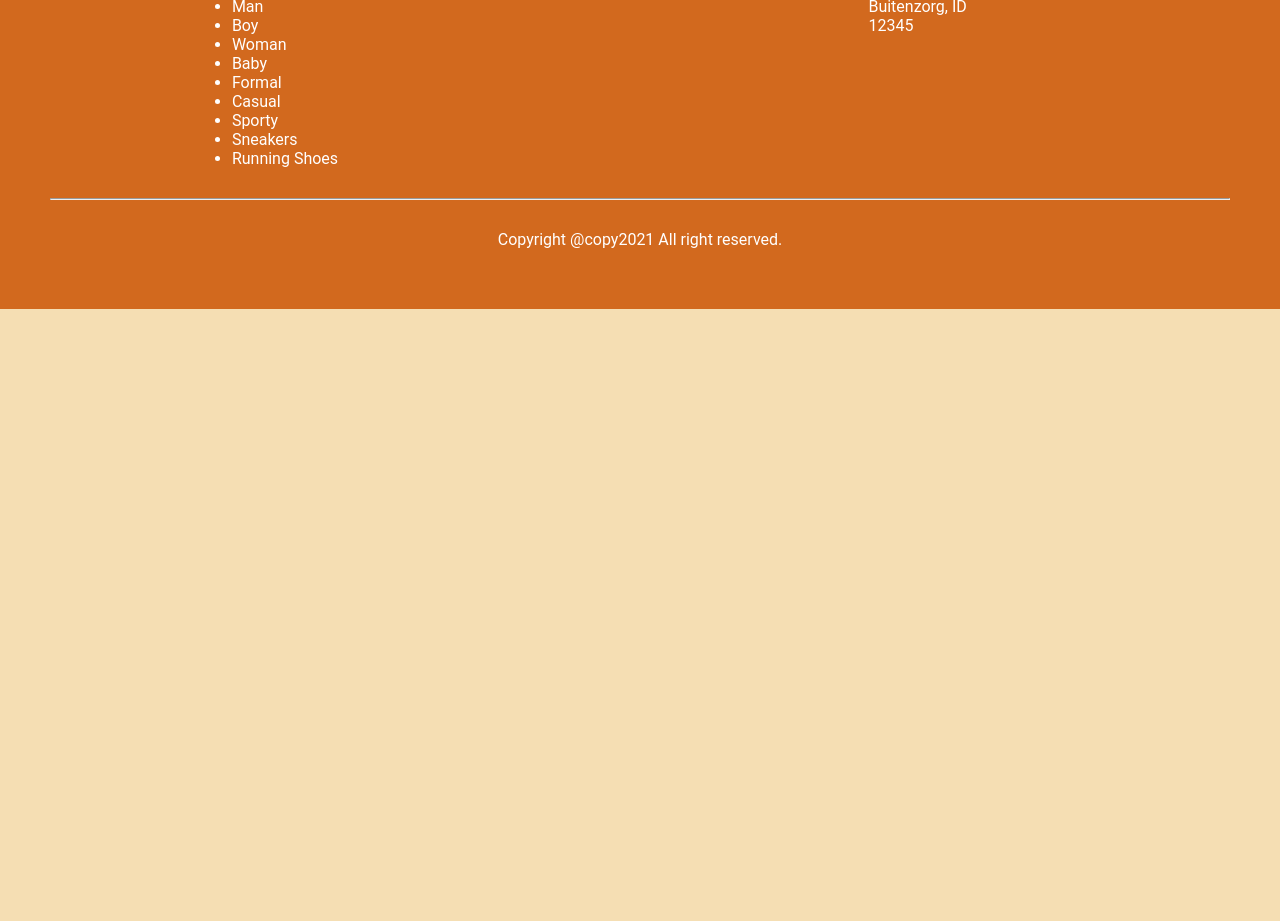
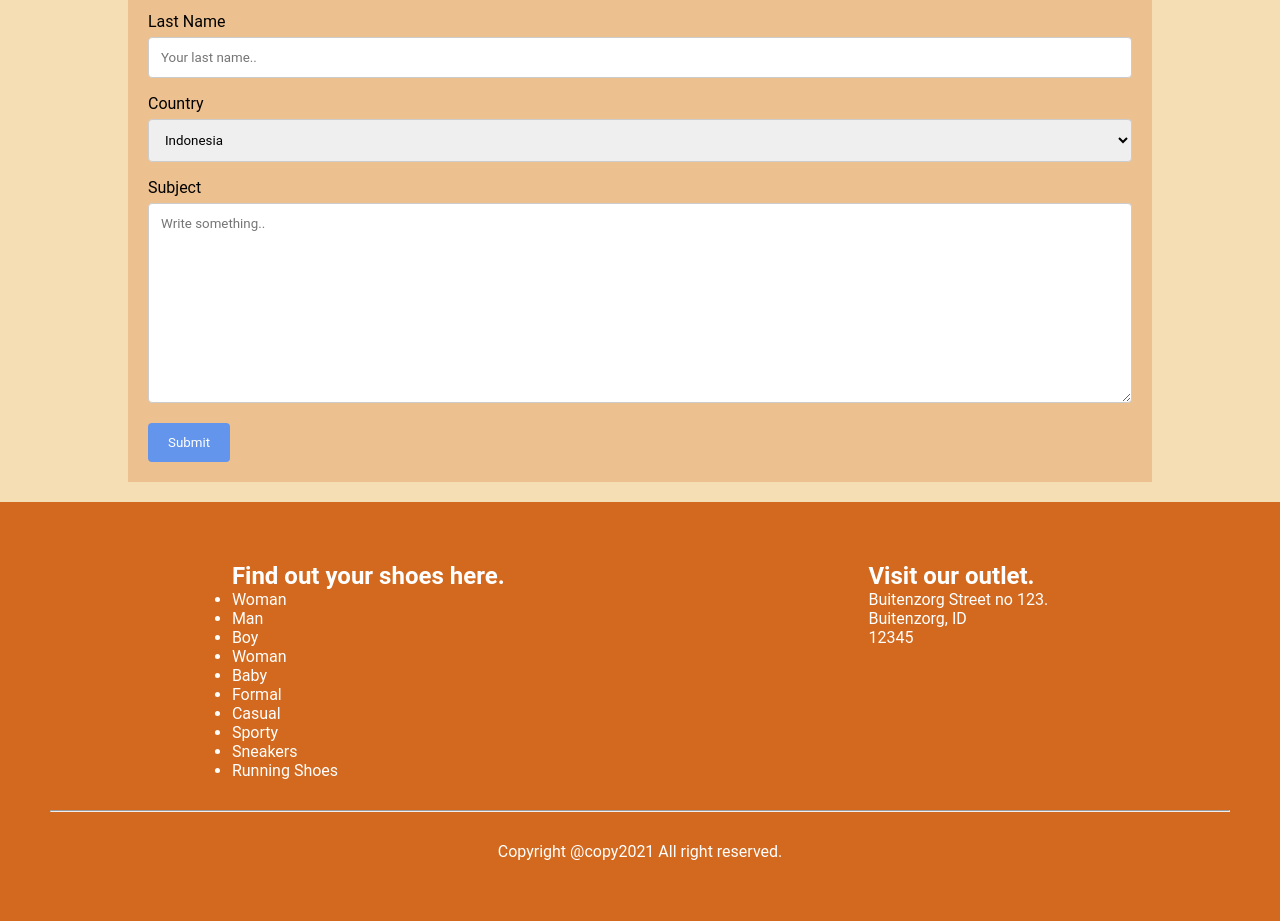
Before and after one commit to digitradiart/sneakers-online-store-vanillajs, a plain HTML site: page pages/contact.html in a window 1280 px wide. Shown: the part 410-1331 px from the top of the page. Before the commit the page ends 800 px from the top, so only its background shows below. Drawn offline with nearby package versions, Linux system fonts and the light colour scheme.

Commit message:
contact form

```diff
--- a/css/style.css
+++ b/css/style.css
@@ -53,9 +53,9 @@ nav li a {
     position: fixed;
     top: 0;
     width: 100%;
-    margin-top: -20px;
+    margin-top: -35px;
     background-color: chocolate;
-    height: 100px;
+    height: 88px;
 }
 
 .cart ion-icon {
@@ -65,7 +65,7 @@ nav li a {
 }
 
 .cart a {
-    background-color: blue;
+    background-color: cornflowerblue;
     color: white;
     cursor: pointer;
     text-decoration: none;
@@ -93,7 +93,7 @@ nav li a {
 .add-cart {
     position: absolute;
     width: 100%;
-    background-color: blue;
+    background-color: cornflowerblue;
     transition: all 0.3s ease-in-out;
     opacity: 0;
     cursor: pointer;
@@ -134,3 +134,36 @@ footer .copyright {
     padding: 30px;
     text-align: center;
 }
+
+
+/* FORM POPUP */
+
+#myForm {
+    background-color: rgba(230, 164, 111, 0.5);
+    width: 80%;
+    height: auto;
+    margin: 20px auto;
+    padding: 20px;
+}
+
+#myForm input[type=text],
+select,
+textarea {
+    width: 100%;
+    padding: 12px;
+    border: 1px solid #ccc;
+    border-radius: 4px;
+    box-sizing: border-box;
+    margin-top: 6px;
+    margin-bottom: 16px;
+    resize: vertical;
+}
+
+#myForm input[type=submit] {
+    background-color: cornflowerblue;
+    color: white;
+    padding: 12px 20px;
+    border: none;
+    border-radius: 4px;
+    cursor: pointer;
+}
--- /dev/null
+++ b/js/popUpForm.js
@@ -0,0 +1,7 @@
+function openForm() {
+    document.getElementById("myForm").style.display = "block";
+}
+
+function closeForm() {
+    document.getElementById("myForm").style.display = "none";
+}
--- a/pages/contact.html
+++ b/pages/contact.html
@@ -7,7 +7,7 @@
     <meta name="keywords" content="HTML, CSS, JavaScript">
     <meta name="author" content="ayu-digitradiart">
     <meta name="viewport" content="width=device-width, initial-scale=1.0">
-    <title>SNEAKERS BY AYU</title>
+    <title>Contact</title>
     <link href="https://unpkg.com/ionicons@4.5.10-0/dist/css/ionicons.min.css" rel="stylesheet">
     <link href="../css/style.css" rel="stylesheet">
 </head>
@@ -15,11 +15,11 @@
 <body>
     <header>
         <div class="overlay"></div>
-        <nav>
+        <nav id="navbar">
             <h2>SNEAKERS BY AYU</h2>
             <ul>
                 <li><a href="../index.html">HOME</a></li>
-                <li><a href="contact.html">CONTACT</a></li>
+                <li><a href="contact.html" class="open-button" onclick="openForm()">CONTACT</a></li>
                 <li class="cart">
                     <a href="cart.html">
                         <ion-icon name="basket"></ion-icon>CART<span>0</span>
@@ -28,6 +28,27 @@
             </ul>
         </nav>
     </header>
+
+    <div class="form-popup" id="myForm">
+        <form action="/action_page.php">
+            <label for="fname">First Name</label>
+            <input type="text" id="fname" name="firstname" placeholder="Your name..">
+
+            <label for="lname">Last Name</label>
+            <input type="text" id="lname" name="lastname" placeholder="Your last name..">
+
+            <label for="country">Country</label>
+            <select id="country" name="country">
+                <option value="Indonesia">Indonesia</option>
+                <option value="Others">Others</option>
+              </select>
+
+            <label for="subject">Subject</label>
+            <textarea id="subject" name="subject" placeholder="Write something.." style="height:200px"></textarea>
+
+            <input type="submit" value="Submit">
+        </form>
+    </div>
 
     <footer>
         <div class="category">
@@ -64,5 +85,6 @@
 <script src="https://unpkg.com/ionicons@4.5.10-0/dist/ionicons.js"></script>
 <script src="../js/cart.js"></script>
 <script src="../js/stickyNav.js"></script>
+<script src="../js/popUpForm.js"></script>
 
 </html>
```
Also changed, not shown: index.html (+2 -1 lines), pages/cart.html (+1 -1 lines).
